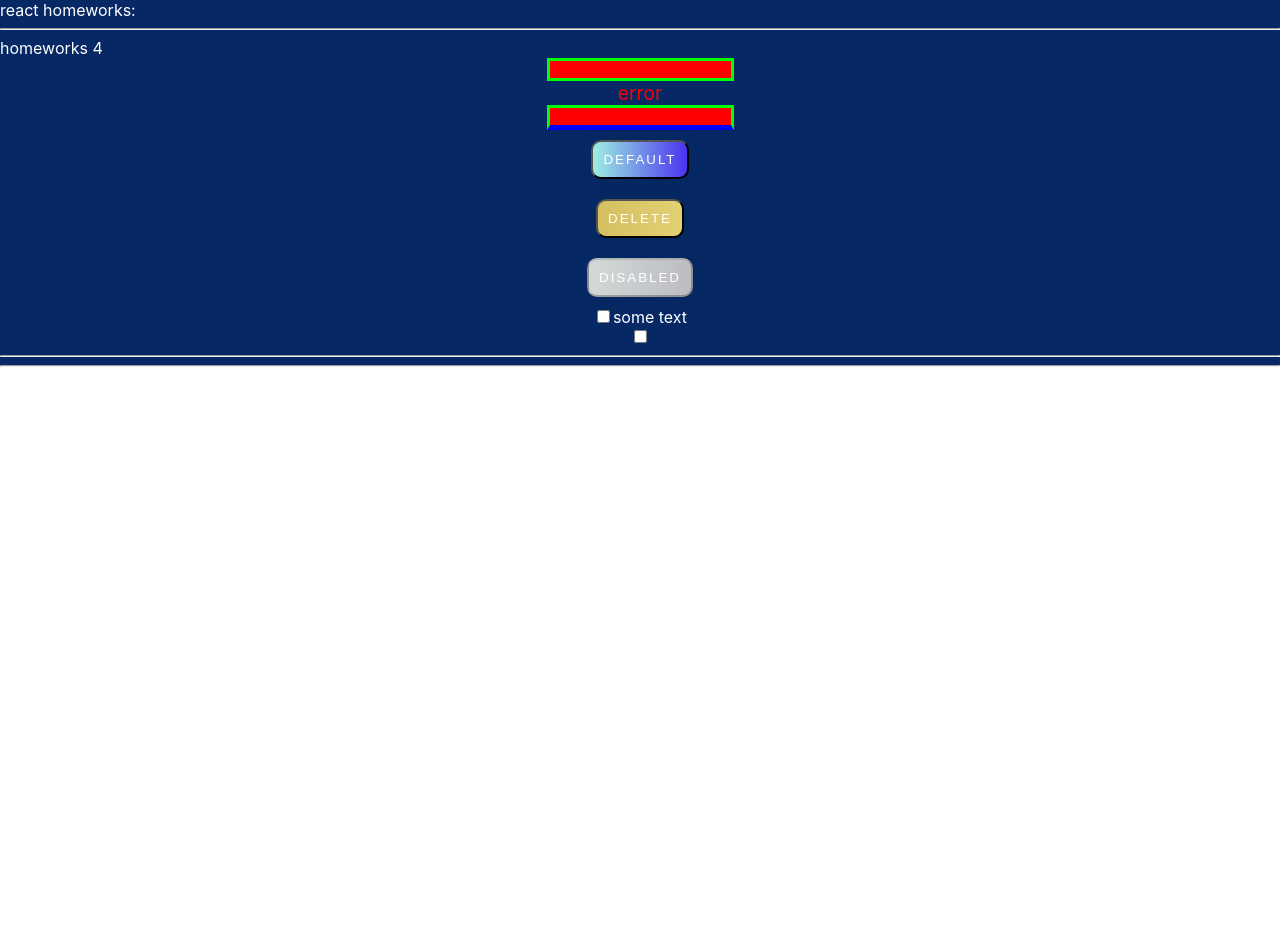
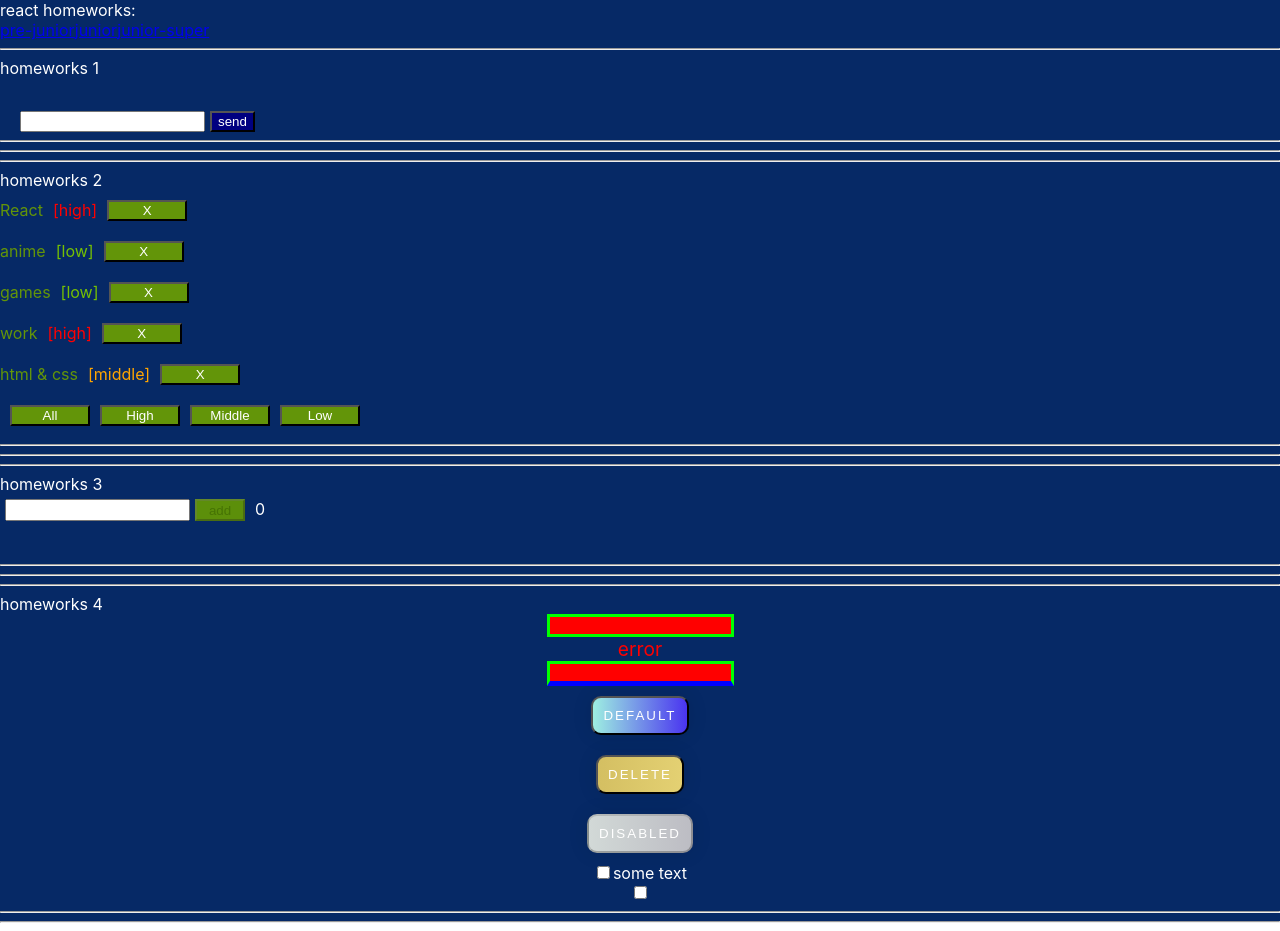
Before and after one commit to almazglobal/homework-from-ignat, a React (Create React App) app: page /#/pre-junior in a window 1280 px wide. Before the commit the page ends 800 px from the top, so only its background shows below. Built offline with nearby package versions, Linux system fonts and the light colour scheme.

Commit message:
Add react router

```diff
--- a/src/p1-main/m1-ui/u1-app/App.tsx
+++ b/src/p1-main/m1-ui/u1-app/App.tsx
@@ -4,6 +4,7 @@ import HW1 from '../../../p2-homeworks/h1/HW1'
 import HW2 from "../../../p2-homeworks/h2/HW2";
 import HW3 from "../../../p2-homeworks/h3/HW3";
 import HW4 from "../../../p2-homeworks/h4/HW4";
+import HW5 from "../../../p2-homeworks/h5/HW5";
 
 function App() {
     return (
@@ -12,8 +13,8 @@ function App() {
             {/*<HW1/>*/}
             {/*<HW2/>*/}
             {/*<HW3/>*/}
-            <HW4/>
-            {/*<HW5/>*/}
+            {/*<HW4/>*/}
+            <HW5/>
 
         </div>
     )
--- a/src/p2-homeworks/h5/HW5.tsx
+++ b/src/p2-homeworks/h5/HW5.tsx
@@ -1,18 +1,19 @@
 import React from 'react'
 import Header from './Header'
 import Routes from './Routes'
+import {HashRouter} from "react-router-dom";
 
 function HW5() {
     return (
         <div>
             {/*в gh-pages лучше работает HashRouter*/}
-            {/*<HashRouter>*/}
+            <HashRouter>
 
             <Header/>
 
             <Routes/>
 
-            {/*</HashRouter>*/}
+            </HashRouter>
         </div>
     )
 }
--- a/src/p2-homeworks/h5/Header.tsx
+++ b/src/p2-homeworks/h5/Header.tsx
@@ -1,9 +1,13 @@
 import React from 'react'
+import {NavLink} from 'react-router-dom'
 
 function Header() {
     return (
         <div>
-            // add NavLinks
+            {/*// add NavLinks*/}
+            <NavLink to={'/pre-junior'}>pre-junior</NavLink>
+            <NavLink to={'/junior'}>junior</NavLink>
+            <NavLink to={'/junior-super'}>junior-super</NavLink>
 
         </div>
     )
--- a/src/p2-homeworks/h5/Routes.tsx
+++ b/src/p2-homeworks/h5/Routes.tsx
@@ -1,27 +1,35 @@
 import React from 'react'
+import {Redirect, Route, Switch} from 'react-router-dom'
+import PreJunior from "./pages/PreJunior";
+import Error404 from "./pages/Error404";
+import Junior from "./pages/Junior";
+import JuniorSuper from "./pages/JuniorSuper";
 
 export const PATH = {
     PRE_JUNIOR: '/pre-junior',
-    // add paths
+    JUNIOR: '/junior',
+    JUNIOR_SUPER: '/junior-super',
+
 }
 
 function Routes() {
     return (
         <div>
             {/*Switch выбирает первый подходящий роут*/}
-            {/*<Switch>*/}
+            <Switch>
 
             {/*в начале мы попадаем на страницу '/' и переходим сразу на страницу PRE_JUNIOR*/}
             {/*exact нужен чтоб указать полное совподение (что после '/' ничего не будет)*/}
-            {/*<Route path={'/'} exact render={() => <Redirect to={PATH.PRE_JUNIOR}/>}/>*/}
+            <Route path={'/'} exact render={() => <Redirect to={PATH.PRE_JUNIOR}/>}/>
 
-            {/*<Route path={PATH.PRE_JUNIOR} render={() => <PreJunior/>}/>*/}
-                // add routes
+            <Route path={PATH.PRE_JUNIOR} render={() => <PreJunior/>}/>
+            <Route path={PATH.JUNIOR} render={() => <Junior/>}/>
+            <Route path={PATH.JUNIOR_SUPER} render={() => <JuniorSuper/>}/>
 
             {/*у этого роута нет пути, он отрисуется если пользователь захочет попасть на несуществующую страницу*/}
-            {/*<Route render={() => <Error404/>}/>*/}
+            <Route render={() => <Error404/>}/>
 
-            {/*</Switch>*/}
+            </Switch>
         </div>
     )
 }
--- /dev/null
+++ b/src/p2-homeworks/h5/pages/Junior.tsx
@@ -0,0 +1,11 @@
+import React from 'react'
+
+function Junior() {
+    return (
+        <div>
+            You are Junior
+        </div>
+    )
+}
+
+export default Junior
--- /dev/null
+++ b/src/p2-homeworks/h5/pages/JuniorSuper.tsx
@@ -0,0 +1,11 @@
+import React from 'react'
+
+function JuniorSuper() {
+    return (
+        <div>
+            You are SUPER Junior
+        </div>
+    )
+}
+
+export default JuniorSuper
```
Also changed, not shown: package.json (+6 -1 lines), 1 other file (tests, documents, lock files or other folders).
